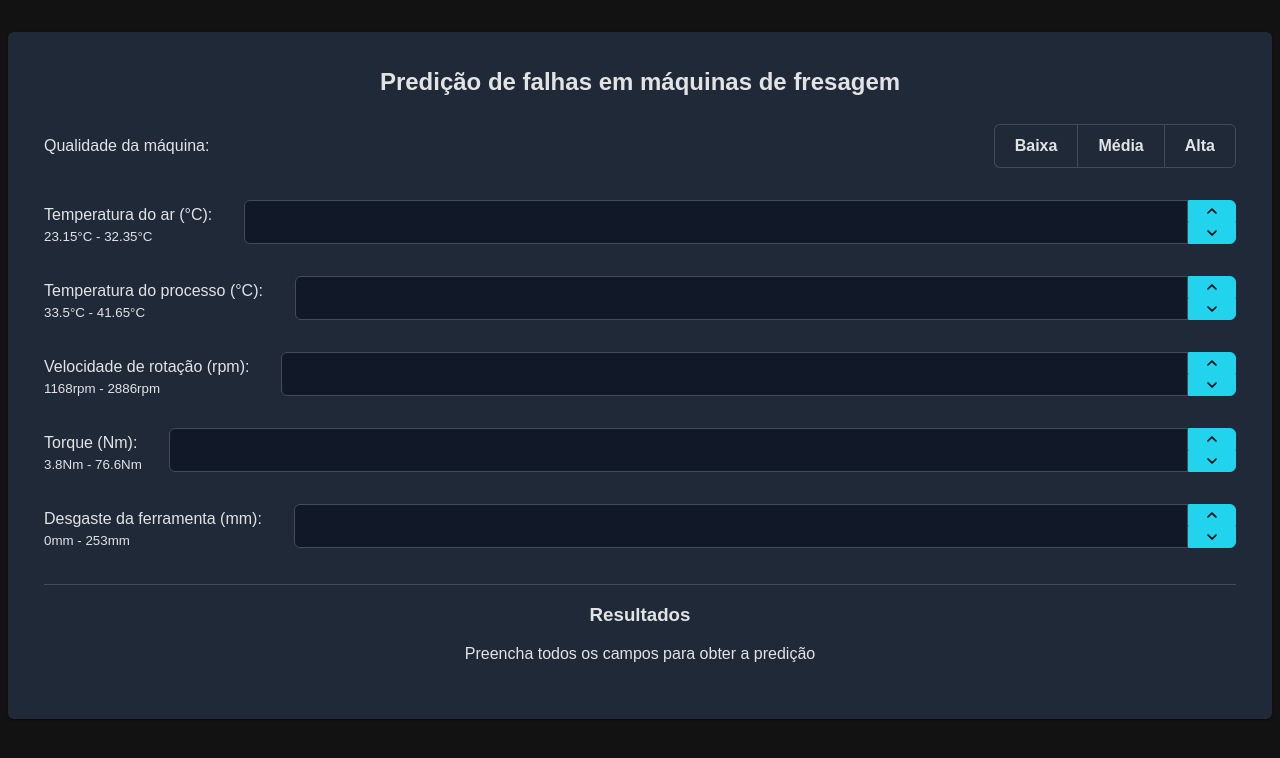
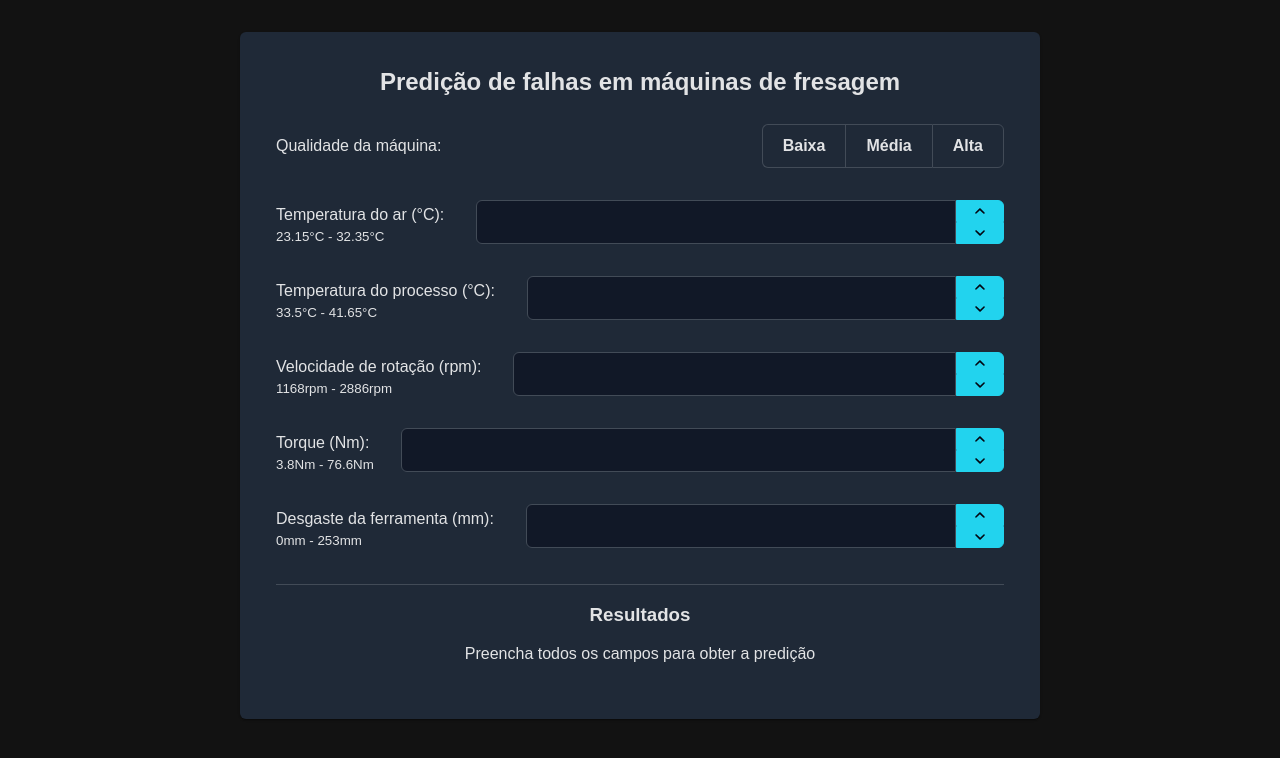
Before and after one commit to tcc-predictive-maintenance/frontend, a React (Vite) app: page / in a window 1280 px wide. Shown: the top 758 px of the page. Built offline with nearby package versions, Linux system fonts and the light colour scheme; a web font is replaced by a local one.

Commit message:
style: mudar largura mínima do Card para mínima do conteúdo

```diff
--- a/src/App.jsx
+++ b/src/App.jsx
@@ -77,7 +77,7 @@ function App() {
           alignSelf: "center",
           padding: "1rem",
           maxWidth: "50rem",
-          minWidth: "fit-content",
+          minWidth: "min-content",
           margin: window.innerWidth < 600 ? "auto" : "2rem auto"
       }}>
         <form title={"Parâmetros da máquina"}>
```
